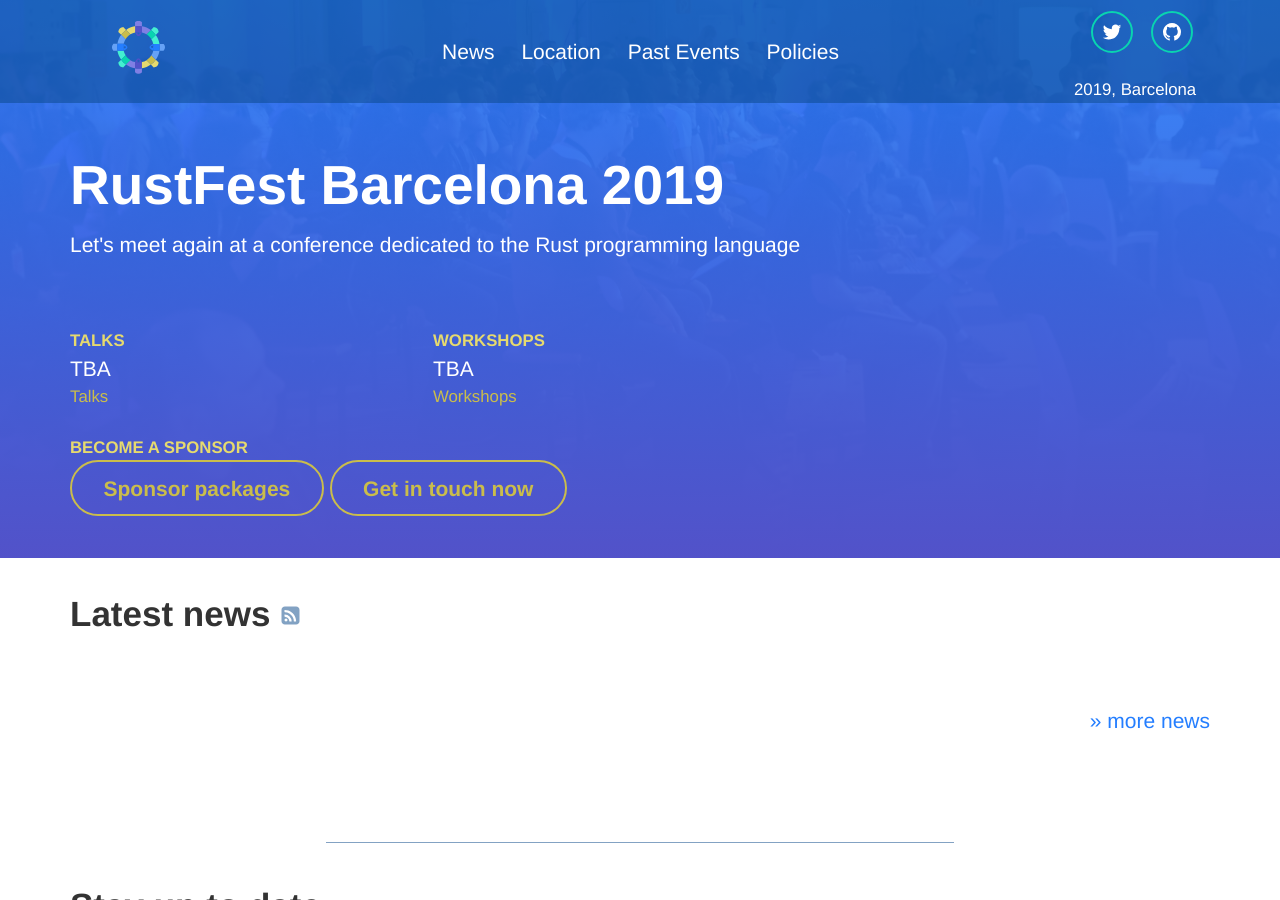
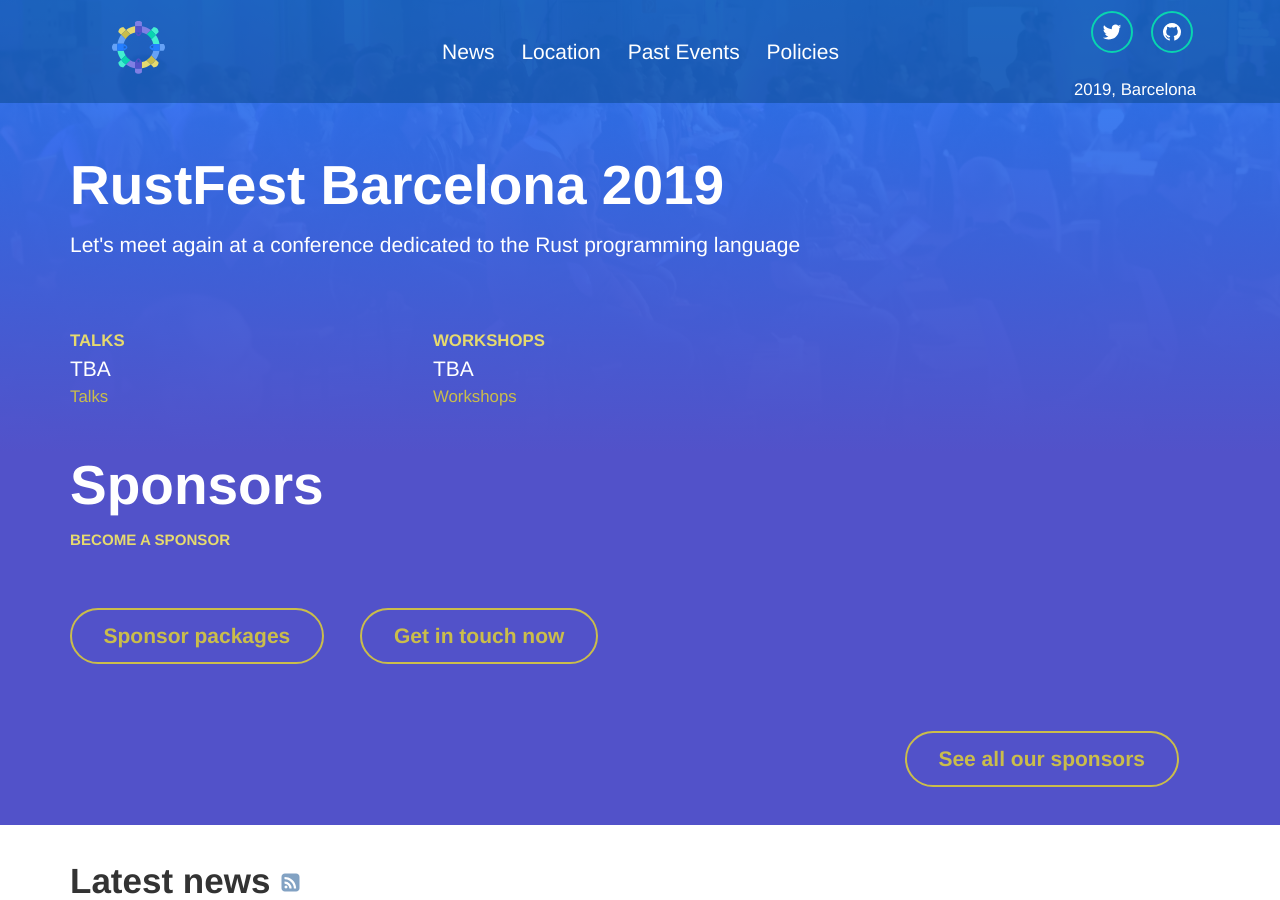
Before and after one commit to RustFestEU/barcelona.rustfest.eu, a Jekyll site: the page built from index.html, in a window 1280 px wide and 900 px high. Built offline with Jekyll 4.4.1, drawn with Linux system fonts in a browser that asks for light colours; nearby versions of some CDN libraries.

Commit message:
Enable sponsors on the front page and remove last remnants of `featured` attribute in sponsors

```diff
--- a/index.html
+++ b/index.html
@@ -28,6 +28,18 @@
         </p>
       </div>
 
+    </div>
+
+  </section>
+</div>
+
+{% assign platinum_sponsors = site.sponsors | where: "level", "platinum" %}
+{% assign gold_sponsors = site.sponsors | where: "level", "gold" %}
+{% assign silver_sponsors = site.sponsors | where: "level", "silver" %}
+
+<div class='popout sponsors'>
+  <section>
+    <h1>Sponsors</h1>
     <div>
       <p class="desc">Become a sponsor</p>
       <p>
@@ -39,14 +51,40 @@
         </a>
       </p>
     </div>
+
+    {% if platinum_sponsors[0] %}
+    <h2>Platinum Sponsor{% if platinum_sponsors[1] %}s{% endif %}</h2>
+    <ul>
+      {% for sponsor in platinum_sponsors %}
+        <li><a href="{{sponsor.link}}" title="{{sponsor.name}}"><img src="/assets/sponsors/{{sponsor.slug}}.{% if sponsor.png %}png{% else %}svg{% endif %}" /></a></li>
+      {% endfor %}
+    </ul>
+    {% endif %}
+
+    {% if gold_sponsors[0] %}
+    <h2>Gold Sponsor{% if gold_sponsors[1] %}s{% endif %}</h2>
+    <ul class="gold">
+      {% for sponsor in gold_sponsors %}
+        <li><a href="{{sponsor.link}}" title="{{sponsor.name}}"><img src="/assets/sponsors/{{sponsor.slug}}.{% if sponsor.png %}png{% else %}svg{% endif %}" /></a></li>
+      {% endfor %}
+    </ul>
+    {% endif %}
+
+    {% if silver_sponsors[0] %}
+    <h2>Silver Sponsor{% if silver_sponsors[1] %}s{% endif %}</h2>
+    <ul class="silver">
+      {% for sponsor in silver_sponsors %}
+        <li><a href="{{sponsor.link}}" title="{{sponsor.name}}"><img src="/assets/sponsors/{{sponsor.slug}}.{% if sponsor.png %}png{% else %}svg{% endif %}" /></a></li>
+      {% endfor %}
+    </ul>
+    {% endif %}
+    <div style="text-align: right">
+      <a class="button primary" href="/sponsors/">
+        See all our sponsors
+      </a>
     </div>
-
   </section>
 </div>
-
-{% assign platinum_sponsors = site.sponsors | where: "level", "platinum" %}
-{% assign gold_sponsors = site.sponsors | where: "level", "gold" %}
-{% assign silver_sponsors = site.sponsors | where: "level", "silver" %}
 
 
 <div id="news">
```
Also changed, not shown: _sponsors/_schema.md (+0 -2 lines), README.md. Lines whose indentation alone changed are shown as unchanged.
